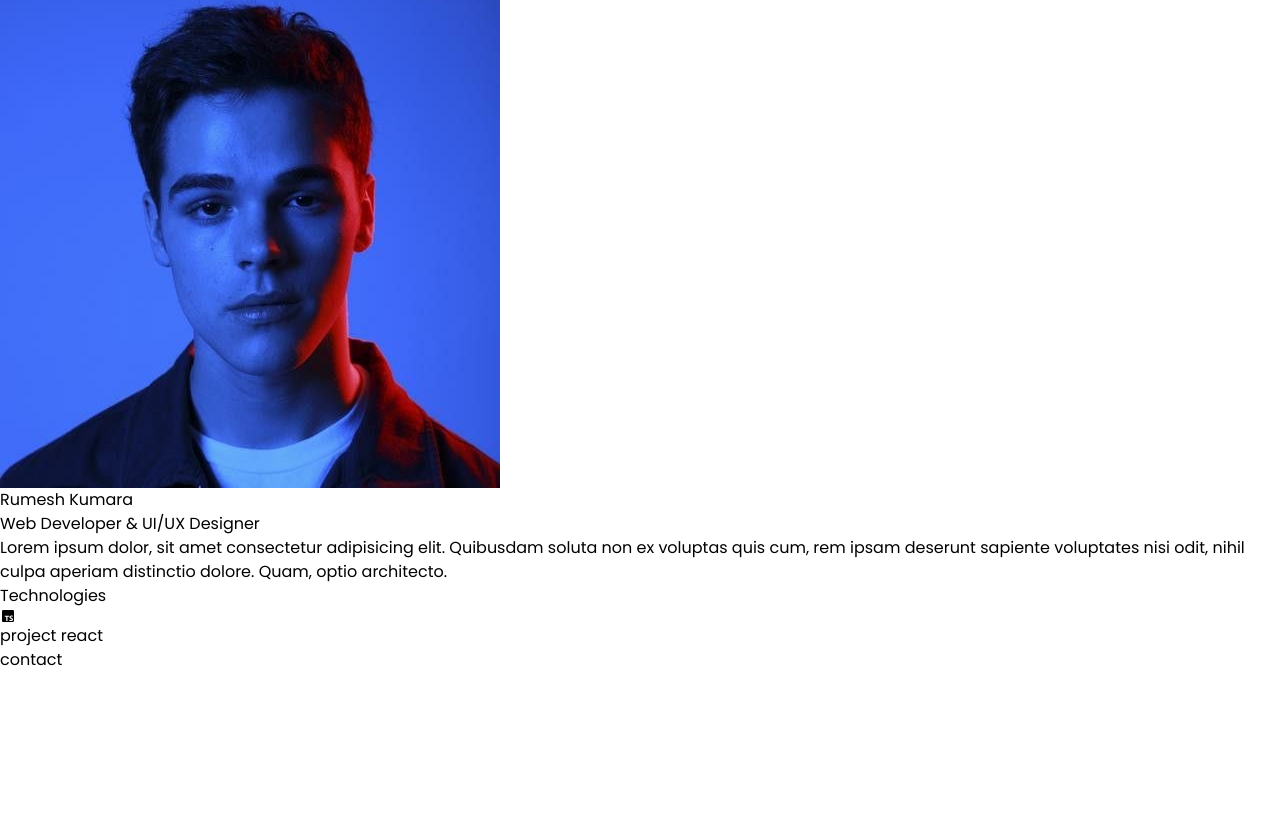
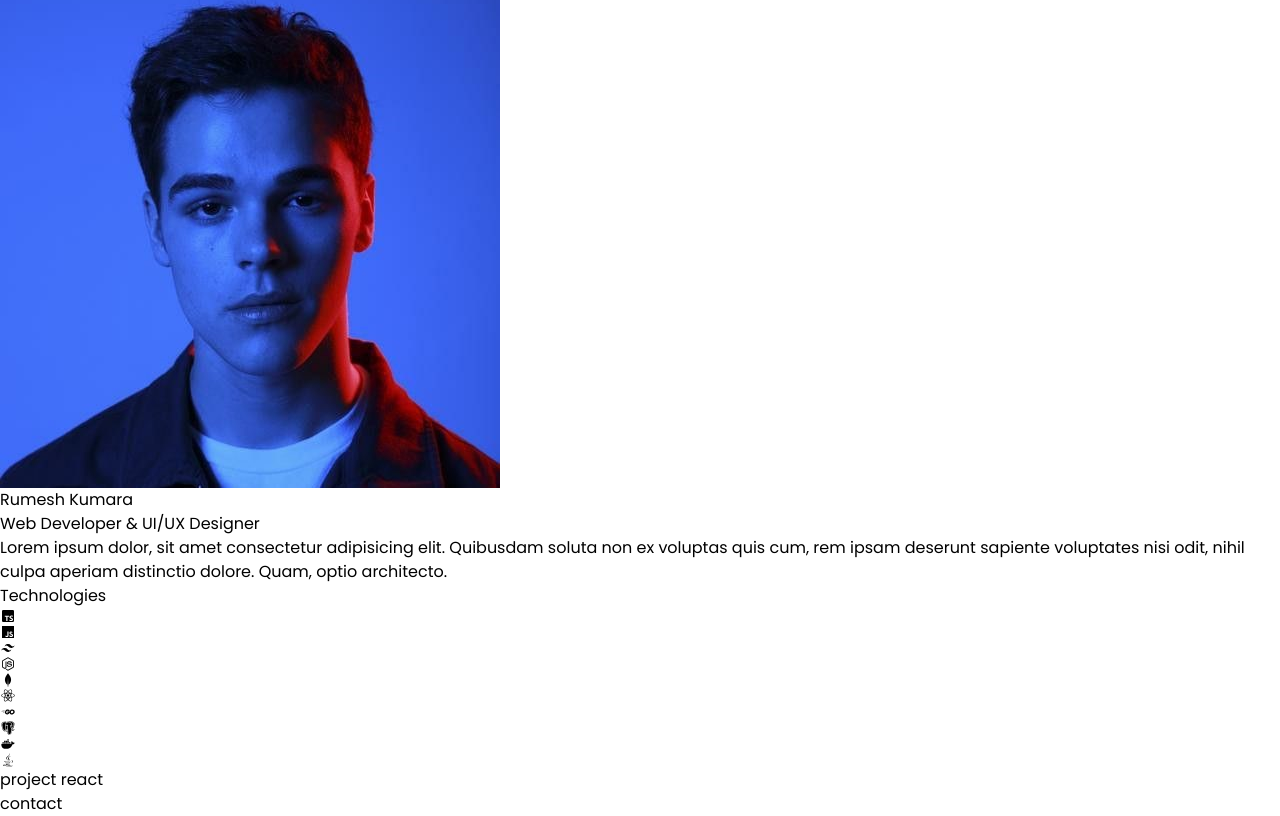
Before and after one commit to RumeshKumara/React-Portfolio-Razaa, a React (Vite) app: page / in a window 1280 px wide. Shown: the part 212-1028 px from the top of the page. Before the commit the page ends 884 px from the top, so only its background shows below. Built offline with nearby package versions, Linux system fonts and the light colour scheme.

Commit message:
all tech icon add

```diff
--- a/src/components/Tech.jsx
+++ b/src/components/Tech.jsx
@@ -1,14 +1,50 @@
 // import React from 'react'
-import { BiLogoTypescript } from "react-icons/bi";
+import {  BiLogoDocker, BiLogoGoLang, BiLogoJava, BiLogoJavascript, BiLogoMongodb, BiLogoNodejs, BiLogoPostgresql, BiLogoReact, BiLogoTailwindCss, BiLogoTypescript } from "react-icons/bi";
 
 const Tech = () => {
   return (
     <div id="tech" className="flex min-h-[70vh] w-full flex-col items-center justify-center gap-16 md:gap-32">
       <h1 className="text-4xl font-light text-white md:text-6xl">Technologies</h1>
 
-      <div className="flex flex-wrap items-center justify-center gap-10 p-5">
+      <div className="grid items-center justify-center grid-cols-5 gap-10 p-5">
         <div>
           <BiLogoTypescript className="cursor-pointer text-[80px] text-sky-500 transition-all duration-300 hover:-translate-y-5 sm:text-[100px] md:text-[120px]"/>
+        </div>
+
+        <div>
+          <BiLogoJavascript className="cursor-pointer text-[80px] text-yellow-400 transition-all duration-300 hover:-translate-y-5 sm:text-[100px] md:text-[120px]"/>
+        </div>
+
+        <div>
+          <BiLogoTailwindCss className="cursor-pointer text-[80px] text-sky-600 transition-all duration-300 hover:-translate-y-5 sm:text-[100px] md:text-[120px]"/>
+        </div>
+
+        <div>
+          <BiLogoNodejs className="cursor-pointer text-[80px] text-green-500 transition-all duration-300 hover:-translate-y-5 sm:text-[100px] md:text-[120px]"/>
+        </div>
+
+        <div>
+          <BiLogoMongodb className="cursor-pointer text-[80px] text-green-700 transition-all duration-300 hover:-translate-y-5 sm:text-[100px] md:text-[120px]"/>
+        </div>
+
+        <div>
+          <BiLogoReact className="cursor-pointer text-[80px] text-sky-500 transition-all duration-300 hover:-translate-y-5 sm:text-[100px] md:text-[120px]"/>
+        </div>
+
+        <div>
+          <BiLogoGoLang className="cursor-pointer text-[80px] text-sky-500 transition-all duration-300 hover:-translate-y-5 sm:text-[100px] md:text-[120px]"/>
+        </div>
+
+        <div>
+          <BiLogoPostgresql className="cursor-pointer text-[80px] text-sky-700 transition-all duration-300 hover:-translate-y-5 sm:text-[100px] md:text-[120px]"/>
+        </div>
+
+        <div>
+          <BiLogoDocker className="cursor-pointer text-[80px] text-sky-500 transition-all duration-300 hover:-translate-y-5 sm:text-[100px] md:text-[120px]"/>
+        </div>
+
+        <div>
+          <BiLogoJava className="cursor-pointer text-[80px] text-red-500 transition-all duration-300 hover:-translate-y-5 sm:text-[100px] md:text-[120px]"/>
         </div>
       </div>
     </div>
```
